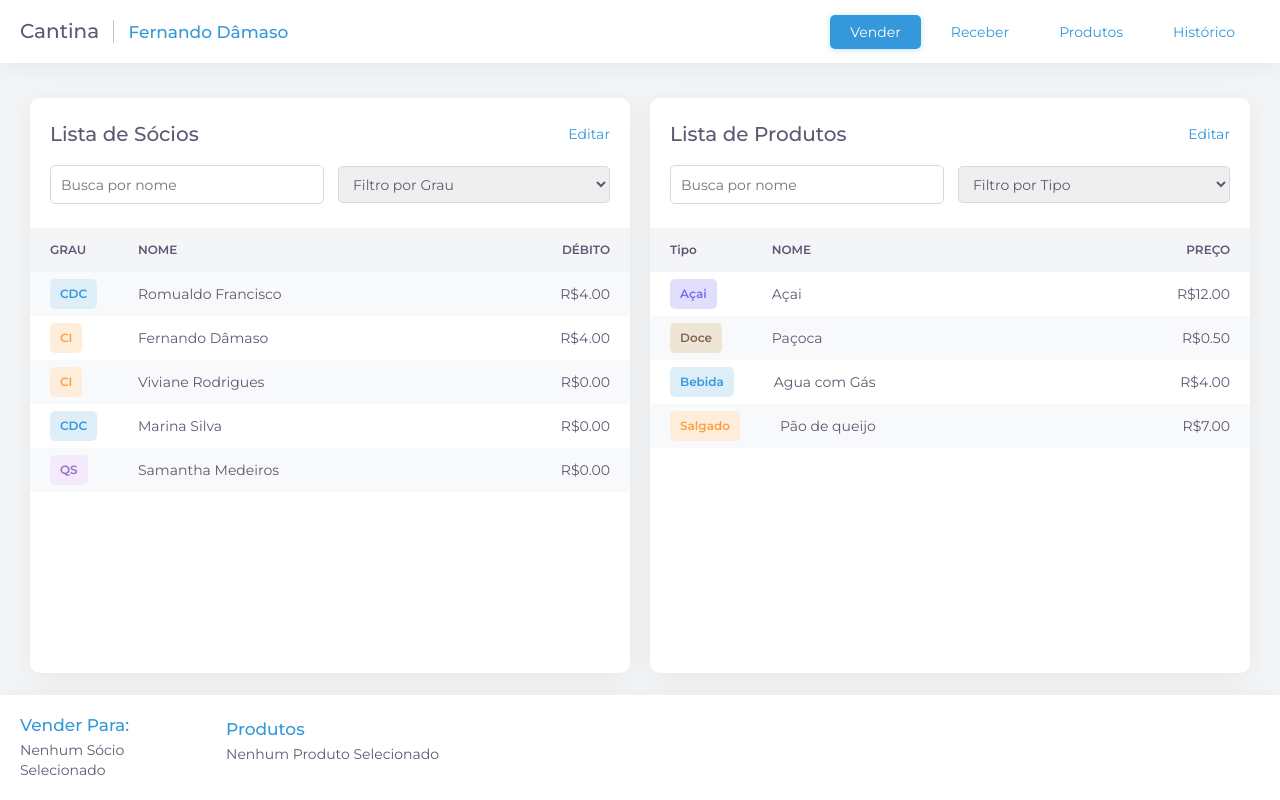
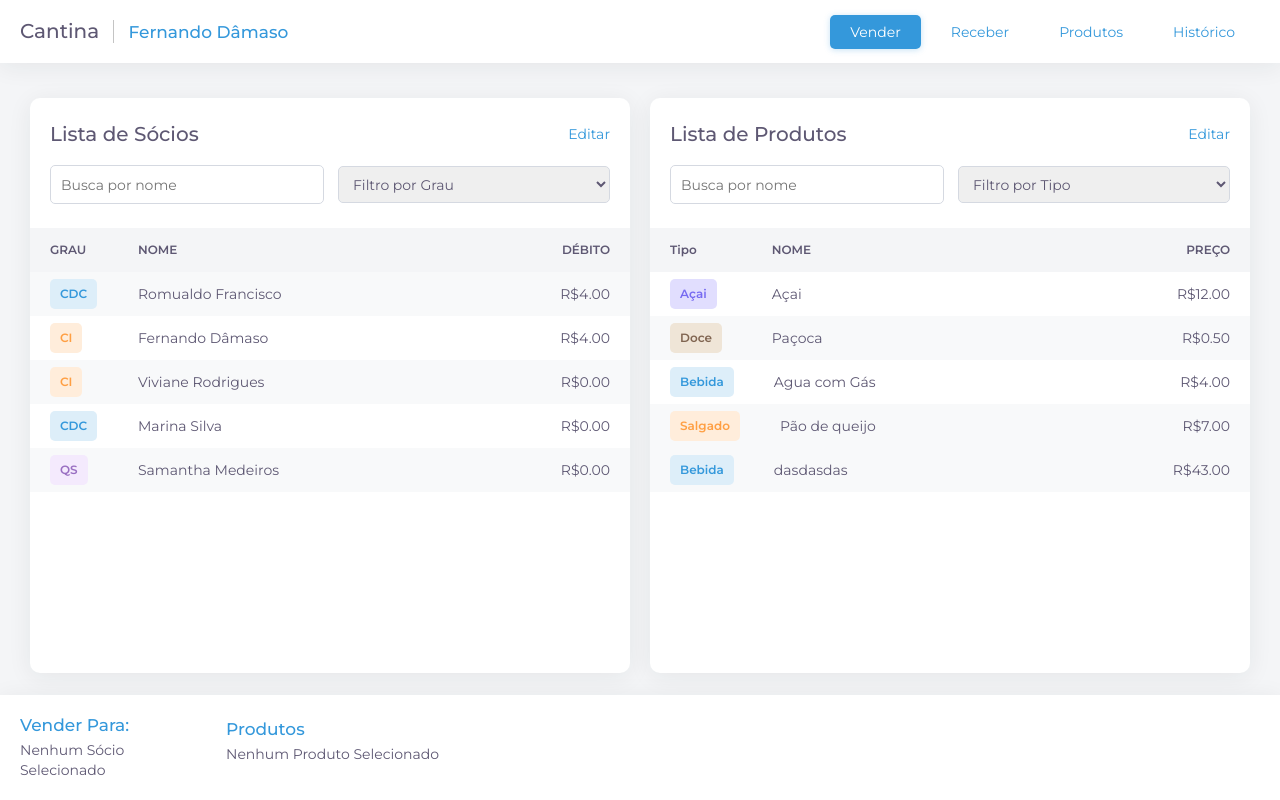
Before and after one commit to fernandodamaso/Cafeteria-Management-System, an Angular app: page /vender in a window 1280 px wide. Built offline with nearby package versions, Linux system fonts and the light colour scheme; data requests are answered from the project's data file.

Commit message:
Anotando produtos no usuario

```diff
--- a/db.json
+++ b/db.json
@@ -78,6 +78,14 @@
       "precoVenda": "5.5",
       "tipo": "Açai",
       "id": 5
+    },
+    {
+      "status": true,
+      "nome": "dasdasdas",
+      "precoCusto": "43",
+      "precoVenda": "43",
+      "tipo": "Bebida",
+      "id": 6
     }
   ],
   "socios": [
@@ -93,20 +101,7 @@
       "saldo": 4,
       "telefone": "27995066670",
       "nucleo": "Gaspar",
-      "produtosEmAberto": [
-        {
-          "id": 3,
-          "nome": "Agua com Gás",
-          "preco": 2000,
-          "tipo": "Bebida"
-        },
-        {
-          "id": 4,
-          "nome": "Pão de queijo",
-          "preco": 30000,
-          "tipo": "Salgado"
-        }
-      ]
+      "produtosEmAberto": []
     },
     {
       "nome": "Fernando Dâmaso",
@@ -118,7 +113,18 @@
           "nome": "CI"
         }
       ],
-      "id": 1
+      "id": 1,
+      "produtosEmAberto": [
+        {
+          "id": 4,
+          "nome": "Pão de queijo",
+          "precoVenda": 7,
+          "precoCusto": 2.5,
+          "status": true,
+          "tipo": "Salgado",
+          "dataCompra": "2022-12-14T13:19:02.553Z"
+        }
+      ]
     },
     {
       "nome": "Viviane Rodrigues",
--- a/src/app/_models/produto.model.ts
+++ b/src/app/_models/produto.model.ts
@@ -9,4 +9,5 @@ export class ProdutoModel {
     qtdVendas: number;
     status: boolean;
     categoria: categoriaModel;
+    dataCompra?: Date;
   }
--- a/src/app/tela-vender/barra-venda/barra-venda.component.html
+++ b/src/app/tela-vender/barra-venda/barra-venda.component.html
@@ -44,7 +44,7 @@
     </div>
   </div>
   <div class="coluna botoes" *ngIf="socioSelecionadoInterno || listaProdutos.length > 0">
-    <button class="botao azul">Pagar Agora</button>
+    <button class="botao azul" (click)="pagar()">Pagar Agora</button>
     <button class="botao borda" (click)="anotar()">Anotar</button>
   </div>
 </div>
--- a/src/app/tela-vender/barra-venda/barra-venda.component.ts
+++ b/src/app/tela-vender/barra-venda/barra-venda.component.ts
@@ -3,7 +3,10 @@ import { FormControl } from "@angular/forms";
 import { MatDatepickerInputEvent } from "@angular/material/datepicker";
 import { Subject, Subscription } from "rxjs";
 import { SocioModel } from "src/app/_models/socio.model";
+import { MatDialog, MatDialogRef } from "@angular/material/dialog";
 import { ProdutoModel } from "src/app/_models/produto.model";
+import { PagarComponent } from "src/app/_shared/pagar/pagar.component";
+import { sociosService } from "src/app/_services/socios.service";
 
 @Component({
   selector: "app-barra-venda",
@@ -11,7 +14,6 @@ import { ProdutoModel } from "src/app/_models/produto.model";
   styleUrls: ["./barra-venda.component.scss"],
 })
 export class BarraVendaComponent implements OnInit {
-
   @Input()
   set socioSelecionado(value: SocioModel) {
     this.socioSelecionadoInterno = value;
@@ -22,7 +24,7 @@ export class BarraVendaComponent implements OnInit {
     this._val = val;
   }
 
-  constructor() {}
+  constructor(private matDialog: MatDialog, private sociosService: sociosService) {}
 
   nenhumProdutoSelecionado = false;
   socioSelecionadoInterno: SocioModel;
@@ -31,11 +33,15 @@ export class BarraVendaComponent implements OnInit {
   listaProdutos: ProdutoModel[] = [];
   _val: Subject<ProdutoModel> = new Subject();
   date = new FormControl(new Date());
+  dataCompra: Date;
   eventsSubscription: Subscription;
 
   ngOnInit() {
+    this.getData();
+  }
+
+  getData() {
     this.eventsSubscription = this._val.subscribe((produto) => {
-      console.log(produto);
       this.listaProdutos.push(produto);
       this.calcularValorTotal();
     });
@@ -47,12 +53,7 @@ export class BarraVendaComponent implements OnInit {
       .reduce(function (el, el2) {
         return el + el2;
       });
-      this.valorTotal = sum;
-  }
-
-  anotar() {
-    this.socioSelecionadoInterno = undefined!;
-    this.listaProdutos = [];
+    this.valorTotal = sum;
   }
 
   deletarProduto(produto: any) {
@@ -62,5 +63,47 @@ export class BarraVendaComponent implements OnInit {
 
   addEvent(event: MatDatepickerInputEvent<Date>) {
     console.log(event.value);
+    // this.dataCompra = event;
+  }
+
+  pagar() {
+    // this.socioSelecionadoInterno = undefined!;
+    // this.listaProdutos = [];
+    const dialogRef = this.matDialog.open(PagarComponent, {
+      panelClass: "PagarComponent",
+      // data: {
+      //   socioData: socio,
+      // },
+    });
+
+    dialogRef.afterClosed().subscribe(() => {
+      this.getData();
+    });
+  }
+
+  anotar() {
+    this.listaProdutos.forEach((el) => {
+      el.dataCompra = this.date.value;
+    });
+
+    this.socioSelecionadoInterno.produtosEmAberto = [...this.socioSelecionadoInterno.produtosEmAberto, ...this.listaProdutos];
+
+    this.sociosService.editarSocio(this.socioSelecionadoInterno, this.socioSelecionadoInterno.id).subscribe({
+      next: (data) => data,
+      error: (e) => console.error(e),
+      complete: () => {
+
+        let listaNomes = [];
+
+        for (let i = 0; i < this.listaProdutos.length; i++) {
+          listaNomes.push(this.listaProdutos[i].nome);
+
+        }
+
+        alert("anotado os produtos: " + JSON.stringify(listaNomes) + " para o sócio: " + this.socioSelecionadoInterno.nome);
+        this.socioSelecionadoInterno = undefined!;
+        this.listaProdutos = [];
+      },
+    });
   }
 }
--- a/src/styles.scss
+++ b/src/styles.scss
@@ -490,7 +490,8 @@ body {
   margin: 0;
 }
 
-form, .form {
+form,
+.form {
 
   .linha,
   .row {
@@ -512,6 +513,7 @@ form, .form {
 }
 
 .NovoSocioComponent,
+.PagarComponent,
 .NovoProdutoComponent {
   width: 100%;
   max-width: 515px !important;
```
